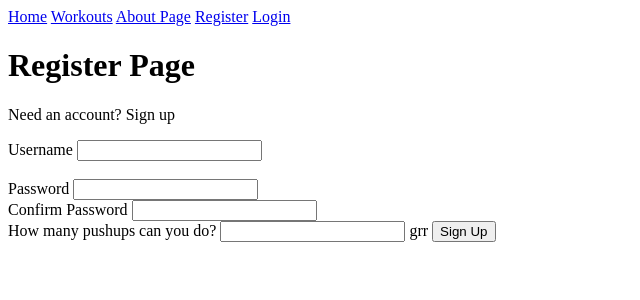
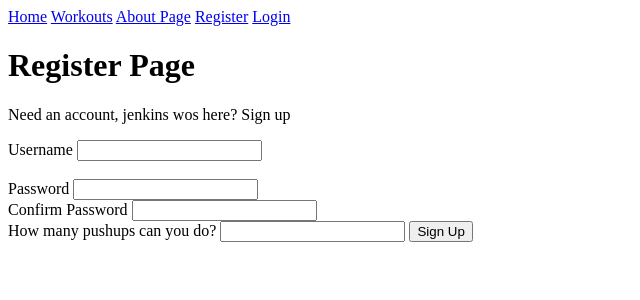
Before and after one commit to agrisjakob/Feats-of-Strength-Flask-Project, a Flask app: page /register in a window 1280 px wide. Shown: the top 300 px of the page, without its empty margins (0-640 px from the left). Run offline with Flask 2, Linux system fonts and the light colour scheme.

Commit message:
Update register.html

```diff
--- a/app/templates/register.html
+++ b/app/templates/register.html
@@ -1,6 +1,6 @@
 {% extends "layout.html" %}
 {% block body_content %}
-<p> Need an account? Sign up</p>
+<p> Need an account, jenkins wos here? Sign up</p>
 <div class='form'>
 	<form method='POST' action=''>
 		{{ form.hidden_tag() }}
@@ -41,9 +41,10 @@
 
                 </div>
 		<br>
+
 		{{ form.level.label }}
 		{{ form.level }}
-			grr
+
 		{{ form.submit }}
 
 
```
